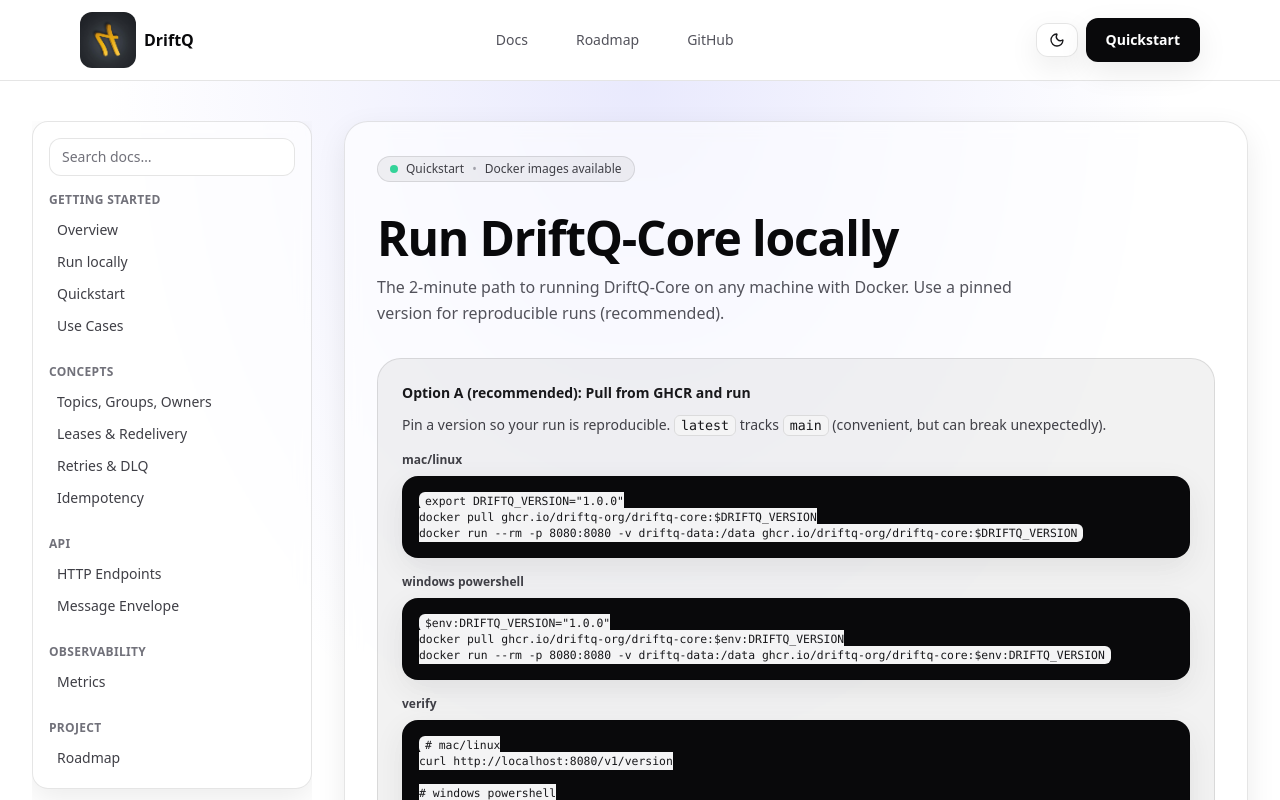
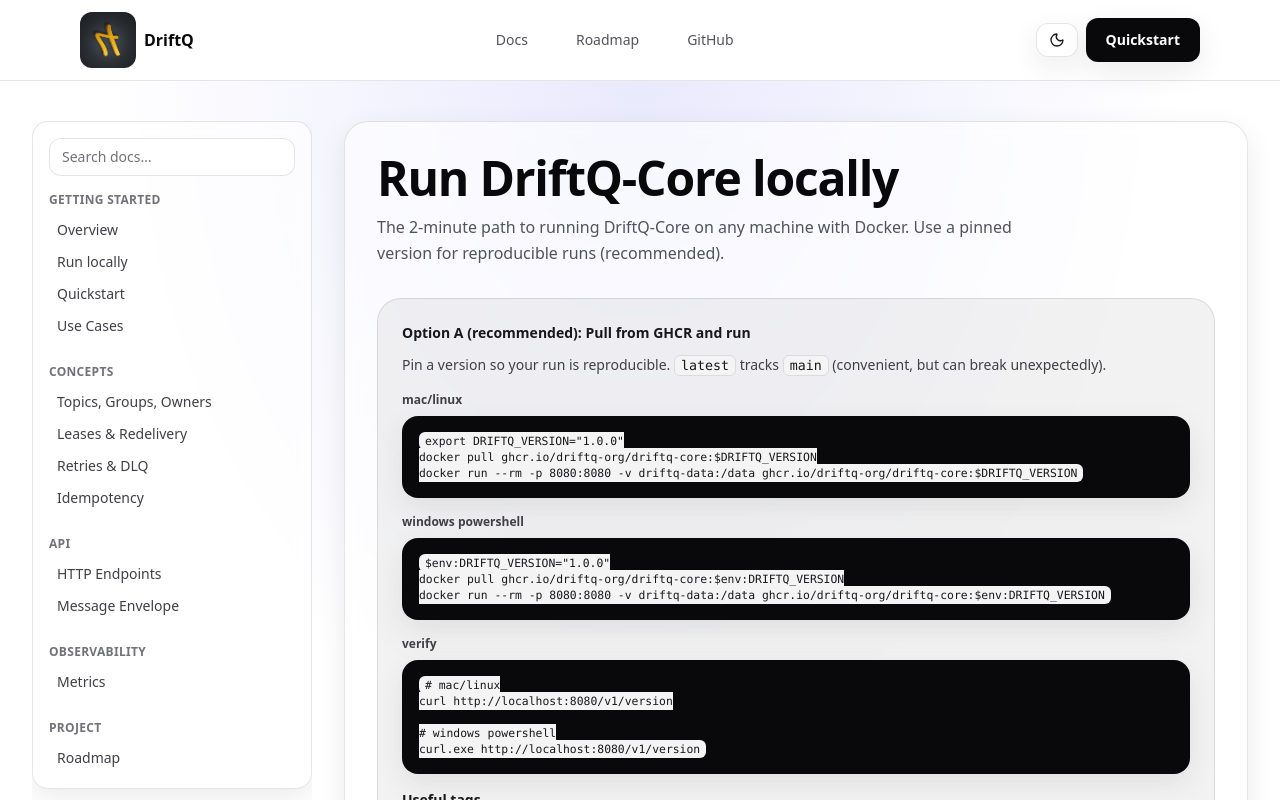
Before and after one commit to driftq-org/driftq-site, a Next.js app: page /docs/run-locally in a window 1280 px wide. Shown: the top 800 px of the page. Built offline with nearby package versions, Linux system fonts and the light colour scheme.

Commit message:
Badge not needed anymore

```diff
--- a/app/docs/run-locally/page.tsx
+++ b/app/docs/run-locally/page.tsx
@@ -8,14 +8,6 @@
   <DocsShell currentPath="/docs/run-locally">
     <div className="not-prose">
       <div className="space-y-8">
-        {/* badge */}
-        <div className="inline-flex items-center gap-2 rounded-full border border-black/10 bg-black/5 px-3 py-1 text-xs text-zinc-700 dark:border-white/10 dark:bg-white/5 dark:text-zinc-200">
-          <span className="h-2 w-2 rounded-full bg-emerald-400" />
-          Quickstart
-          <span className="text-zinc-400 dark:text-zinc-500">•</span>
-          Docker images available
-        </div>
-
         <div className="space-y-3">
           <h1 className="text-4xl font-black tracking-tight text-zinc-950 dark:text-white sm:text-5xl">
             Run DriftQ-Core locally
```
